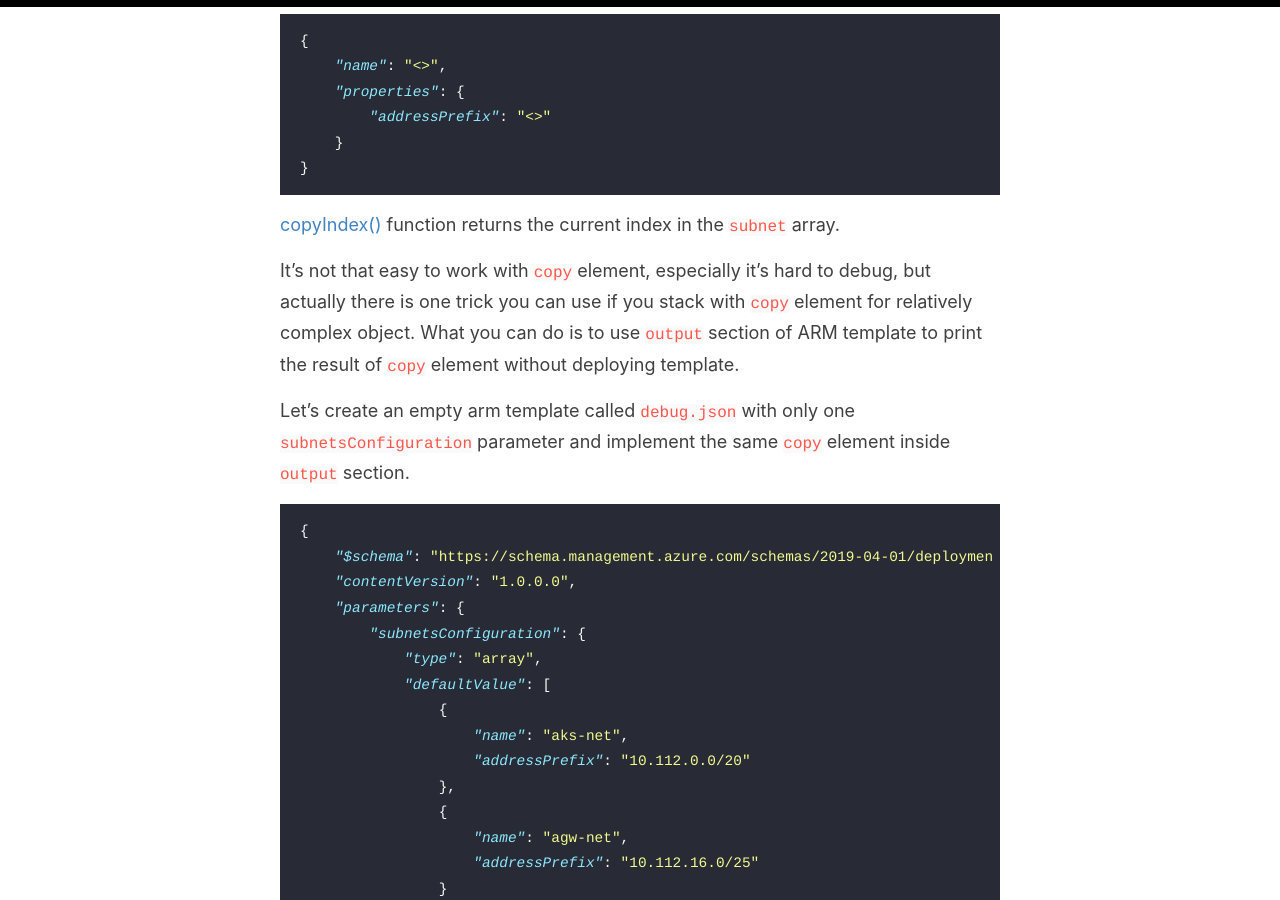
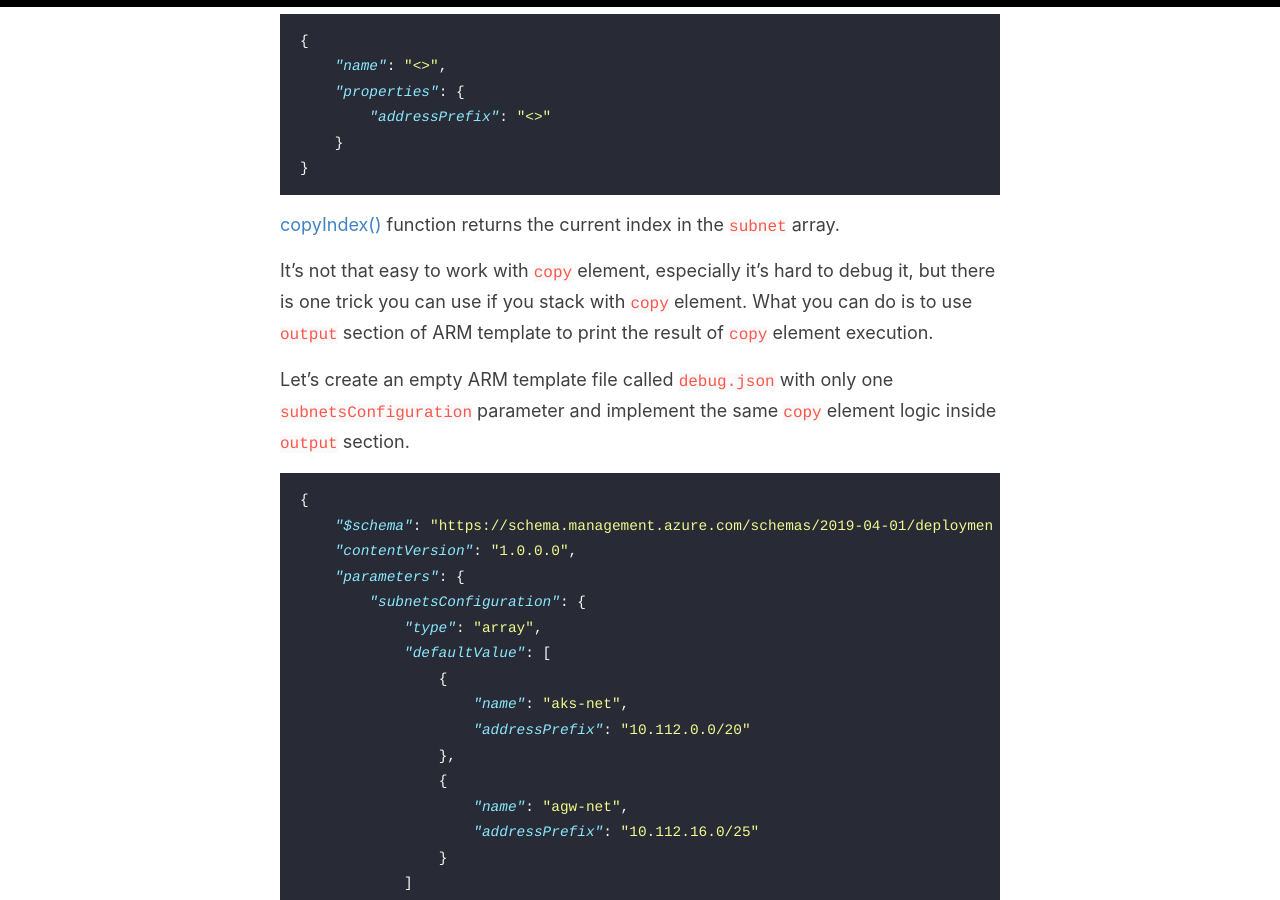
Before and after one commit to evgenyb/evgenyb.github.io, a Jekyll site: the page built from _posts/2020-05-05-use-copy-function-to-simplify-arm-templates.md, in a window 1280 px wide and 900 px high, scrolled down 10860 px. Built offline with Jekyll 4.4.1, drawn with Linux system fonts in a browser that asks for light colours.

Commit message:
Fix content

````diff
--- a/_posts/2020-05-05-use-copy-function-to-simplify-arm-templates.md
+++ b/_posts/2020-05-05-use-copy-function-to-simplify-arm-templates.md
@@ -386,9 +386,9 @@ In the context of our use-case, you can think of `copy` element as a `foreach` l
 
 [copyIndex()](https://docs.microsoft.com/en-us/azure/azure-resource-manager/templates/template-functions-numeric#copyindex) function returns the current index in the `subnet` array.
 
-It's not that easy to work with `copy` element, especially it's hard to debug, but actually there is one trick you can use if you stack with `copy` element for relatively complex object. What you can do is to use `output` section of ARM template to print the result of `copy` element without deploying template.
+It's not that easy to work with `copy` element, especially it's hard to debug it, but there is one trick you can use if you stack with `copy` element. What you can do is to use `output` section of ARM template to print the result of `copy` element execution.
 
-Let's create an empty arm template called `debug.json` with only one `subnetsConfiguration` parameter and implement the same `copy` element inside `output` section.
+Let's create an empty ARM template file called `debug.json` with only one `subnetsConfiguration` parameter and implement the same `copy` element logic inside `output` section.
 
 ```json
 {
````
